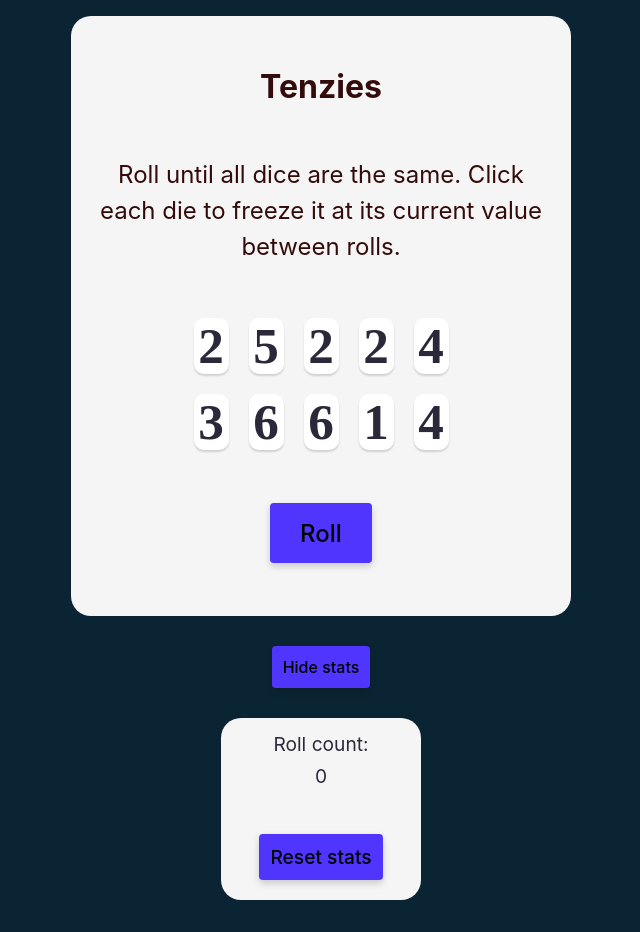
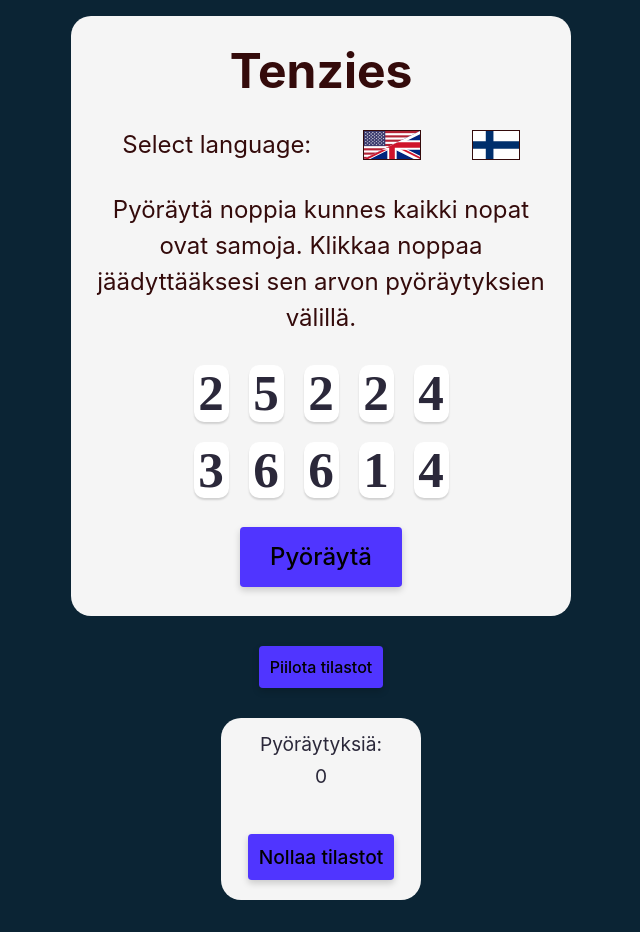
Before and after one commit to Rolzix/tenzies, a React (Vite) app: page / in a window 1280 px wide. Shown: the whole page, without its empty margins (319-959 px from the left). Built offline with nearby package versions, Linux system fonts and the light colour scheme.

Commit message:
Added language selector flags

```diff
--- a/src/App.css
+++ b/src/App.css
@@ -25,6 +25,22 @@ main {
   max-width: 720px;
   /* height: 720px; */
 }
+
+.language-buttons {
+  color: #340b0b;
+  display: flex;
+  justify-content: space-evenly;
+  align-items: center;
+  width: 100%;
+  margin: 20px 0px;
+}
+
+.language-buttons > img {
+  height: 30px;
+  cursor: pointer;
+  border: 1px solid #340b0b;
+}
+
 .instructions {
   font-family: "Inter", sans-serif;
   font-weight: 400;
@@ -48,7 +64,7 @@ main {
 
 .gameArea > h1 {
   color: #340b0b;
-  font-size: 2rem;
+  font-size: 3rem;
   font-weight: 700;
   margin: 0;
   padding: 0;
--- a/src/App.jsx
+++ b/src/App.jsx
@@ -4,6 +4,8 @@ import { nanoid } from "nanoid";
 import Confetti from "react-confetti";
 import Stats from "./components/Stats.jsx";
 import { useTranslation } from "react-i18next";
+import enFlag from "./assets/English_language.svg";
+import fiFlag from "./assets/Flag_of_Finland.svg";
 import "./App.css";
 
 let startTime = new Date().getTime();
@@ -19,6 +21,10 @@ function App() {
     return dice;
   }
   const { t, i18n } = useTranslation();
+  const languages = [
+    { code: "en", native: "English" },
+    { code: "fi", native: "Finnish" },
+  ];
   const [dice, setDice] = useState(allNewDice());
   const [tenzies, setTenzies] = useState(false);
   const [count, setCount] = useState(0);
@@ -29,6 +35,10 @@ function App() {
       bestTime: Infinity.toString(),
     }
   );
+
+  const handleTrans = (code) => {
+    i18n.changeLanguage(code);
+  };
 
   useEffect(() => {
     localStorage.setItem("highScores", JSON.stringify(highScores));
@@ -128,7 +138,13 @@ function App() {
       <main>
         <section className="gameArea">
           <h1>Tenzies</h1>
-
+          <div className="language-buttons instructions">
+            {" "}
+            Select language:
+            {/* add svg image */}
+            <img src={enFlag} alt="Fi" onClick={() => handleTrans("en")} />
+            <img src={fiFlag} alt="En" onClick={() => handleTrans("fi")} />
+          </div>
           <p className="instructions">
             {t("instructions")}
             <br />
--- a/src/components/i18n.js
+++ b/src/components/i18n.js
@@ -3,7 +3,7 @@ import { initReactI18next } from "react-i18next";
 
 i18n.use(initReactI18next).init({
   debug: true,
-  fallbackLng: "en",
+  fallbackLng: "fi",
   interpolation: {
     escapeValue: false, // not needed for react as it escapes by default
   },
@@ -40,7 +40,7 @@ i18n.use(initReactI18next).init({
         rolls: "pyöräytystä",
         fastest: "Nopein: ",
         seconds: "sekuntia",
-        resetStatsT: "nollaa tilastot",
+        resetStatsT: "Nollaa tilastot",
       },
     },
   },
```
Also changed, not shown: src/assets/English_language.svg (added), src/assets/Flag_of_Finland.svg (added).
